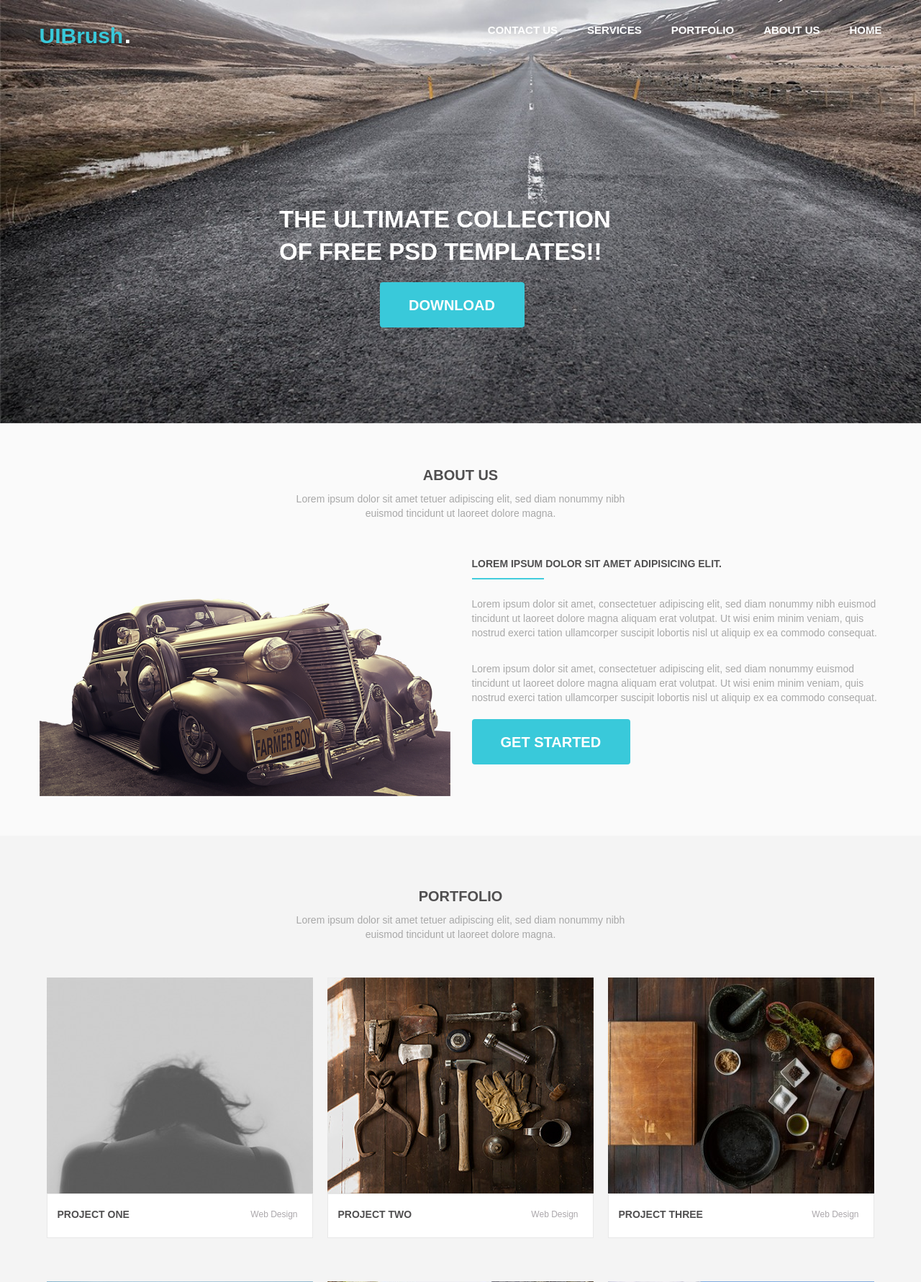
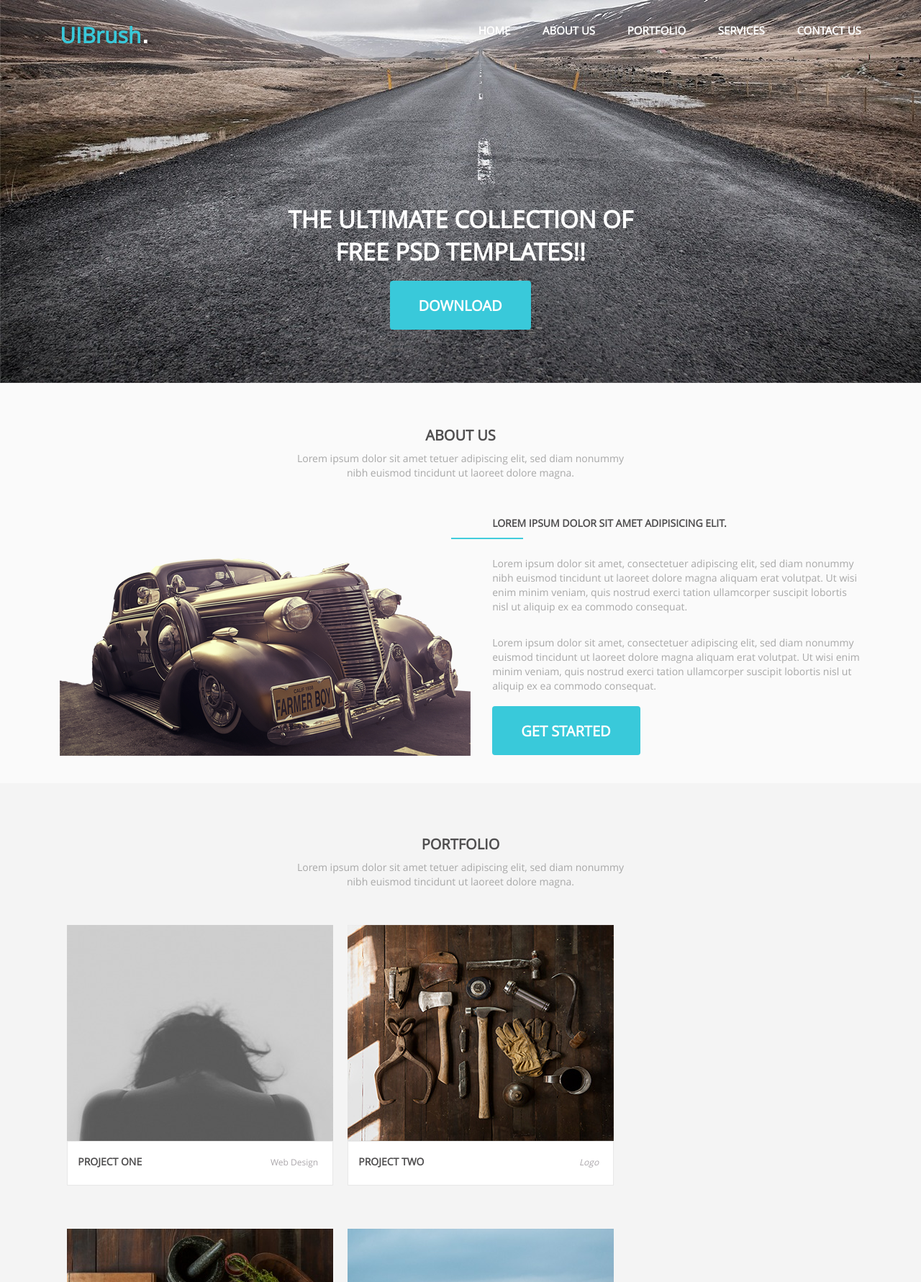
Before and after one commit to RuslanTsymbal/Geekhub_frontend, a PHP site: page /homework_8/index.html in a window 1280 px wide. Shown: the top 1781 px of the page at 72% size. Run offline with PHP 8.4, Linux system fonts and the light colour scheme; some libraries are stand-ins or nearby versions.

Commit message:
homework-8

```diff
--- a/homework_8/css/style.css
+++ b/homework_8/css/style.css
@@ -40,19 +40,21 @@
 	line-height: 20px;
 }
 
+.italic {
+	font-style: italic;
+}
 /*-----------------------------Wrapper----------------------------------------*/
 
 .wrapper {
-	max-width: 1171px;
+	width: 87%;
 	margin: 0 auto;
-	overflow: hidden;
+
 }
 
 /*-----------------------------Top----------------------------------------*/
 
 .top {
 	background: url(../images/header-bg.jpg) no-repeat;
-	background-size:cover;
 }
 
 .header-top {
@@ -76,9 +78,12 @@
 	font-weight: 400;
 }
 
+.menu {
+	float: right;
+}
+
 nav ul li {
 	display: inline;
-	float: right;
 }
 
 nav a {
@@ -93,17 +98,16 @@
 }
 
 .header-bottom {
-	clear: both;
-	margin-bottom: 99px;
+	padding-bottom: 43px;
 }
 
 .name h1 {
 	padding-bottom: 30px;
+	text-align: center;
 }
 
 .name a  {
 	width: 200px;
-	margin-left: 140px;
 }
 
 .name {
@@ -112,6 +116,7 @@
 	margin:  0 auto;
 	padding: 200px 0 42px;
 	position: relative;
+	text-align: center;
 }
 
 .button {
@@ -161,9 +166,9 @@
 	position: relative;
 }
 
-.description-img {
+ .text-bottom img {
 	float: left;
-	max-width: 571px;
+	width: 571px;
 	height: auto;
 	padding: 58px 30px 0 0;
 	clear: both;
@@ -295,15 +300,19 @@
 
 .services {
 	background-color: #fafafa;
-	padding-top: 40px;
+	padding: 40px 0 2px;
 }
 
 .services-unit {
-	max-width: 272px;
+	width: 271px;
 	float: left;
 	border: 1px #e2e2e2 solid;
 	margin-right: 26px;
 	background-color: #fff;
+}
+
+#services-unit {
+	margin-right: 0;
 }
 
 .services-line {
@@ -320,7 +329,7 @@
 	padding-top: 34px;
 	text-align: center;
 	width: 227px;
-	padding-left: 24px;
+	padding: 15px;
 }
 
 .services-unit a {
@@ -385,7 +394,7 @@
 /*-----------------------------Contact---------------------------------------*/
 
 .contact {
-	padding-top: 56px;
+	padding-top: 60px;
 }
 
 .contact-text {
@@ -428,9 +437,8 @@
 	overflow: hidden;
 }
 
-.contact-form input, .contact-form [name="message"] {
+.contact-form input {
 	color: #c9c9c9;
-	font-size: 14px;
 	font-weight: 400;
 	line-height: 15px;
 }
@@ -438,6 +446,10 @@
 .contact-form [name="message"] {
 	padding: 23px 0 0 10px;
 	border: 1px solid #e6e6e6;
+	width: 557px;
+	color: #c9c9c9;
+	font-weight: 400;
+	line-height: 15px;
 }
 
 .contact-form [name="name"], [name="email"] {
@@ -452,7 +464,7 @@
 }
 
 .contact-form [name="subject"] {
-	width: 570px;
+	width: 539px;
 	border: 1px solid #e6e6e6;
 	padding: 14px;
 	margin-bottom: 30px;
@@ -480,6 +492,7 @@
 
 footer {
 	background-color: #39c9da;
+	clear: both;
 }
 
 .footer-text p {
--- a/homework_8/font/opensans/stylesheet.css
+++ b/homework_8/font/opensans/stylesheet.css
@@ -3,7 +3,7 @@
 
 
 @font-face {
-    font-family: 'open_sansregular';
+    font-family: "OpenSans";
     src: url('2211-webfont.eot');
     src: url('2211-webfont.eot?#iefix') format('embedded-opentype'),
          url('2211-webfont.woff2') format('woff2'),
--- a/homework_8/font/roboto/stylesheet.css
+++ b/homework_8/font/roboto/stylesheet.css
@@ -3,7 +3,7 @@
 
 
 @font-face {
-    font-family: 'Roboto';
+    font-family: "Roboto";
     src: url('3966-webfont.eot');
     src: url('3966-webfont.eot?#iefix') format('embedded-opentype'),
          url('3966-webfont.woff2') format('woff2'),
--- a/homework_8/index.html
+++ b/homework_8/index.html
@@ -15,7 +15,7 @@
 					<div class="logo">
 						<a href="#">UIBrush<span>.</span></a>
 					</div>
-					<nav>
+					<nav class="menu">
 						<ul>
 							<li><a href="#">HOME</a></li>
 							<li><a href="#">ABOUT US</a></li>
@@ -43,9 +43,7 @@
 				</div>
 			</header>
 			<div class="text-bottom">
-				<div class="description-img">
-					<img src="images/avto.png" alt="Avto">
-				</div>
+				<img src="images/avto.png" alt="Avto">
 				<div class="text">
 					<h2>Lorem ipsum dolor sit amet adipisicing elit.</h2>
 					<p>Lorem ipsum dolor sit amet, consectetuer adipiscing elit, sed diam nonummy nibh euismod tincidunt ut laoreet dolore magna aliquam erat volutpat. Ut wisi enim minim veniam, quis nostrud exerci tation ullamcorper suscipit lobortis nisl ut aliquip ex ea commodo consequat.</p>
@@ -85,7 +83,7 @@
 					</div>
 					<div class="portfolio-text">
 						<span>PROJECT TWO</span>
-						<span>Web Design</span>
+						<span class="italic">Logo</span>
 					</div>
 				</figure>
 				<figure>
@@ -97,7 +95,7 @@
 					</div>
 					<div class="portfolio-text">
 						<span>PROJECT THREE</span>
-						<span>Web Design</span>
+						<span class="italic">Web Design</span>
 					</div>
 				</figure>
 				<figure>
@@ -109,7 +107,7 @@
 					</div>
 					<div class="portfolio-text">
 						<span>PROJECT ONE</span>
-						<span>Web Design</span>
+						<span class="italic">Web Design</span>
 					</div>
 				</figure>
 				<figure>
@@ -121,7 +119,7 @@
 					</div>
 					<div class="portfolio-text">
 						<span>PROJECT ONE</span>
-						<span>Web Design</span>
+						<span class="italic">Web Design</span>
 					</div>
 				</figure>
 				<figure>
@@ -133,7 +131,7 @@
 					</div>
 					<div class="portfolio-text">
 						<span>PROJECT ONE</span>
-						<span>Web Design</span>
+						<span class="italic">Web Design</span>
 					</div>
 				</figure>
 			</div>
@@ -169,7 +167,7 @@
 					<p>Lorem ipsum dolor sit amet tetuer adipiscing elit, sed diam nonummy nibh euismod tincidunt ut laoreet dolore magna.</p>
 					<a href="#">Read More</a>
 				</div>
-				<div class="services-unit">
+				<div class="services-unit" id="services-unit">
 					<i class="fa fa-html5"></i>
 					<h2>web design</h2>
 					<div class="services-line"></div>
@@ -200,7 +198,7 @@
 					<form action="#" method="GET">
 						<ul>
 							<li>
-								<input type="text" name="name" placeholder="Name...">
+								<input type="text" name="name" placeholder="Name..." >
 							</li>
 							<li>
 								<input type="email" name="email" placeholder="E-Mail...">
@@ -209,7 +207,7 @@
 								<input type="text" name="subject" placeholder="Subject..." >
 							</li>
 							<li>
-								<textarea name="message" placeholder="Message..." rows="9" cols="70">
+								<textarea name="message" rows="9" cols="70">Message...
 								</textarea>
 							</li>
 						</ul>
```
Also changed, not shown: homework_8/font/roboto/3966-webfont.ttf.
